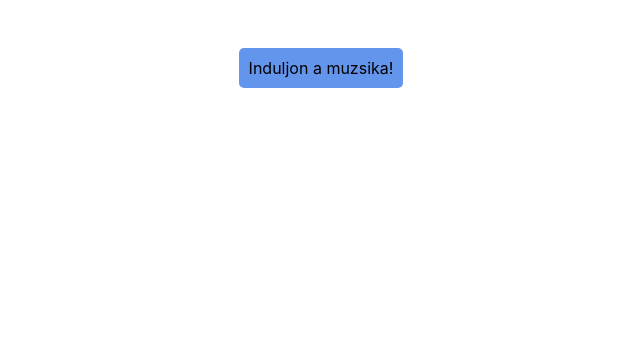
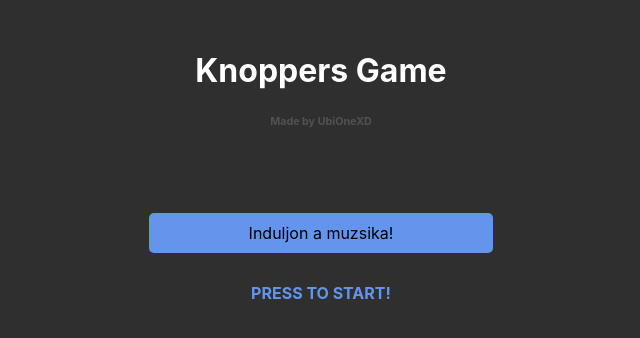
Before and after one commit to ubionexd/Knoppers-Game, a plain HTML site: page index.html in a window 1280 px wide. Shown: the whole page, without its empty margins (319-959 px from the left). Drawn offline with Linux system fonts and the light colour scheme.

Commit message:
Update index.html - Design changes
+ Loading animation on music start
+ Title
+ Vanishing button text on press
+ Flashing text under the button with
   the music's title

```diff
--- a/index.html
+++ b/index.html
@@ -2,18 +2,52 @@
 <html>
     <head>
         <meta charset="utf-8">
+        <title>That Game</title>
         <style>
+            html {
+                background-color: #2f2f2f;
+            }
+
+            .title {
+                font-family: -apple-system, BlinkMacSystemFont, 'Segoe UI', Roboto, Oxygen, Ubuntu, Cantarell, 'Open Sans', 'Helvetica Neue', sans-serif;
+                font-weight: bolder;
+                color: #fff;
+                text-align: center;
+                padding-top: 30px;
+            }
+
+            .subtitle {
+                font-family: -apple-system, BlinkMacSystemFont, 'Segoe UI', Roboto, Oxygen, Ubuntu, Cantarell, 'Open Sans', 'Helvetica Neue', sans-serif;
+                color: #525252;
+                text-align: center;
+            }
+
             .button {
                 text-align: center;
-                padding-top: 50px;
+                padding-top: 30px;
+                list-style: none;
             }
 
-            .button a {
-                background-color: cornflowerblue;
+            .play {
+                background-color: #6495ed;
                 padding: 10px;
+                padding-right: 100px;
+                padding-left: 100px;
                 border-radius: 5px;
                 cursor: pointer;
                 font-family: -apple-system, BlinkMacSystemFont, 'Segoe UI', Roboto, Oxygen, Ubuntu, Cantarell, 'Open Sans', 'Helvetica Neue', sans-serif;
+            }
+
+            .text {
+                color: cornflowerblue;
+                padding-top: 30px;
+                font-family: -apple-system, BlinkMacSystemFont, 'Segoe UI', Roboto, Oxygen, Ubuntu, Cantarell, 'Open Sans', 'Helvetica Neue', sans-serif;
+                font-weight: bolder;
+                text-decoration: none;
+            }
+
+            .button li {
+                padding-top: 40px;
             }
         </style>
         <script>
@@ -28,21 +62,46 @@
                 console.log(rndInt)
 
             function start() {
-                console.log("Indul a muzsika!")
+                document.getElementById("text").innerHTML = '<svg xmlns="http://www.w3.org/2000/svg" xmlns:xlink="http://www.w3.org/1999/xlink" style="margin: auto; background: rgb(47, 47, 47) none repeat scroll 0% 0%; display: block; shape-rendering: auto; animation-play-state: running; animation-delay: 0s;" width="30px" height="30px" viewBox="0 0 100 100" preserveAspectRatio="xMidYMid"><circle cx="50" cy="50" fill="none" stroke="#6495ed" stroke-width="25" r="26" stroke-dasharray="122.52211349000194 42.840704496667314" style="animation-play-state: running; animation-delay: 0s;"><animateTransform attributeName="transform" type="rotate" repeatCount="indefinite" dur="0.7042253521126761s" values="0 50 50;360 50 50" keyTimes="0;1" style="animation-play-state: running; animation-delay: 0s;"></animateTransform></circle></svg>'
+                document.getElementById("text").style.cursor = "wait"
+                document.getElementById("play").style.color = "#6495ed"
+                document.getElementById("play").style.cursor = "not-allowed"
 
-                audio.play()
+                var music = setTimeout(() => {
+                    console.log("Indul a zene")
+                    document.getElementById("text").style.cursor = "pointer"
+
+                    audio.play()
+                }, 3000)
 
                 var timer = setTimeout(function() {
                     audio.pause()
-                    location.reload();
+
+                    document.getElementById("text").textContent = "STOP!"
+
+                    var reload = setTimeout(() => {
+                        location.reload()
+                    }, 3000)
                 }, rndInt);
+
+                var flash = setInterval(() => {
+                    document.getElementById("text").textContent = "Context Sensitive - C R A B S T E P"
+
+                    var flash2 = setTimeout(() => {
+                        document.getElementById("text").textContent = null;
+                    }, 2000)
+                }, 4000)
             }
 
         </script>
     </head>
     <body>
+
+        <h1 class="title">Knoppers Game</h1>
+        <h6 class="subtitle">Made by <a>UbiOneXD</a></h6>
         <div class="button">
-            <a id="play" onclick="start()">Induljon a muzsika!</a>
+            <li><a id="play" class="play" onclick="start()">Induljon a muzsika!</a></li>
+            <li><a id="text" class="text" href="https://context-sensitive.com" target="_blank">PRESS TO START!</a></li>
         </div>
     </body>
 </html>
```
